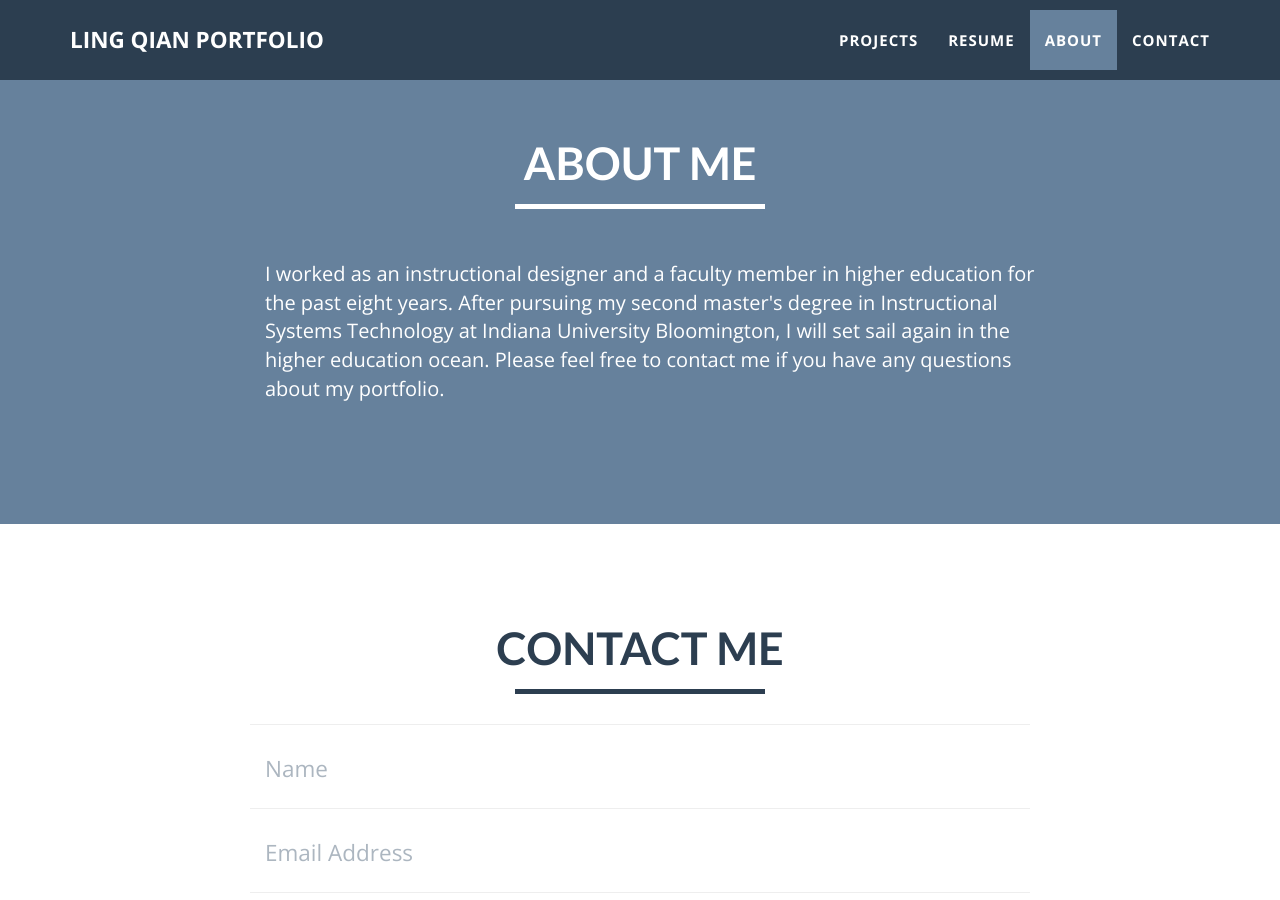
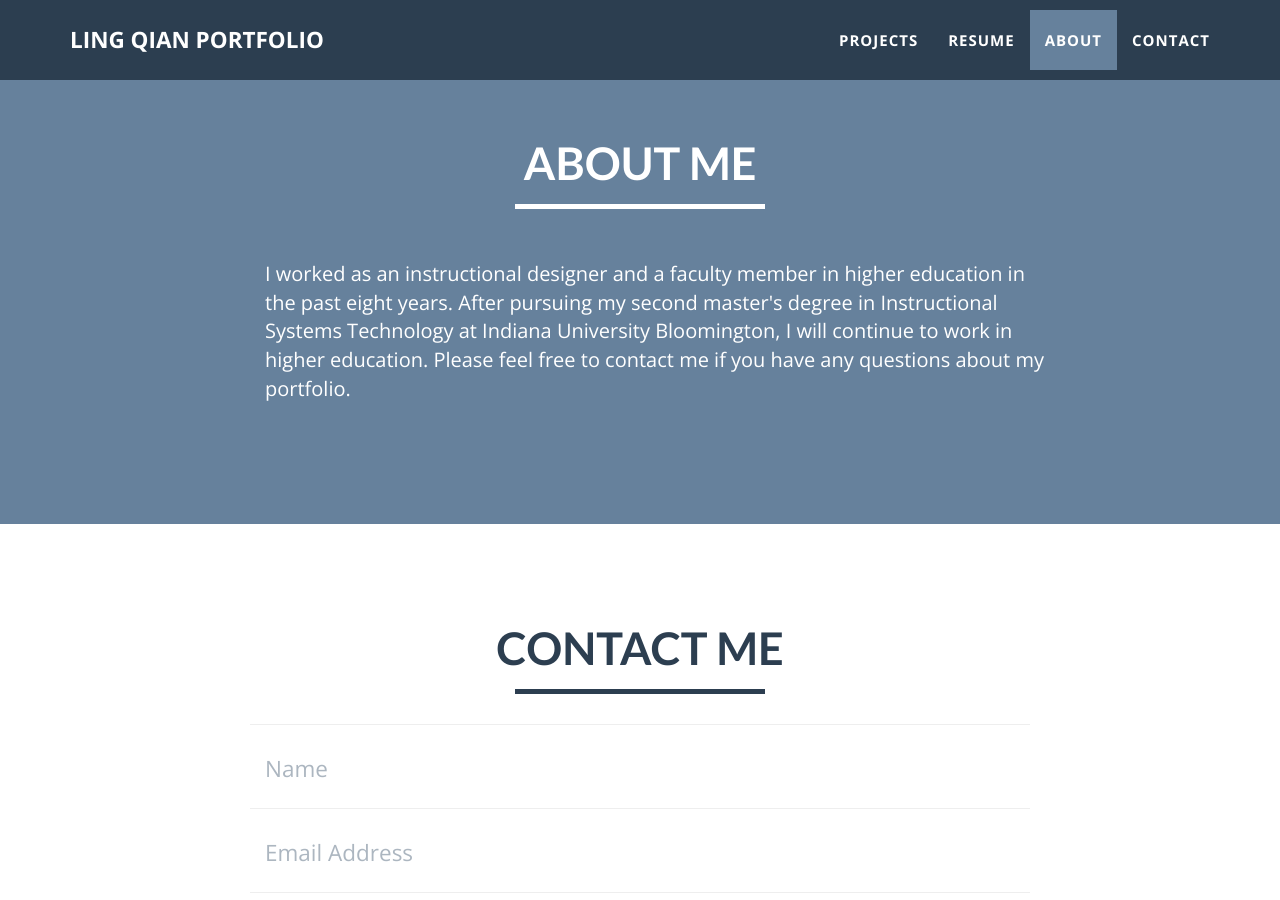
Before and after one commit to lingqiann/lingqiann.github.io, a Jekyll site: the page built from index.html, in a window 1280 px wide and 900 px high, scrolled down 1798 px. Built offline with Jekyll 4.4.1, drawn with Linux system fonts in a browser that asks for light colours.

Commit message:
Update about.html

```diff
--- a/_includes/about.html
+++ b/_includes/about.html
@@ -9,7 +9,7 @@
         </div>
         <div class="row">
             <div class="col-lg-4 col-lg-offset-2">
-                <p>I worked as an instructional designer and a faculty member in higher education for the past eight years. After pursuing my second master's degree in Instructional Systems Technology at Indiana University Bloomington, I will set sail again in the higher education ocean. Please feel free to contact me if you have any questions about my portfolio.</p>
+                <p>I worked as an instructional designer and a faculty member in higher education in the past eight years. After pursuing my second master's degree in Instructional Systems Technology at Indiana University Bloomington, I will continue to work in higher education. Please feel free to contact me if you have any questions about my portfolio.</p>
             </div>
             <div class="col-lg-4">
                 <p></p>
```
